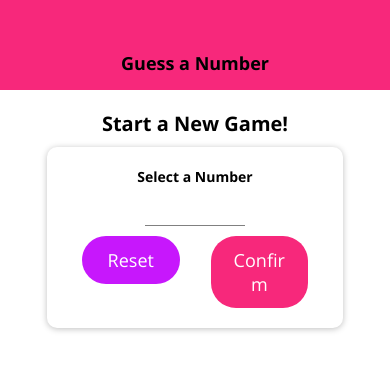
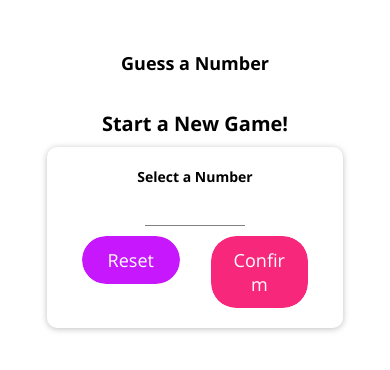
Before and after one commit to script8888/guess-the-number-reactNative, a React Native app: screen / in a window 390 px wide. Shown: the top 370 px of the page. Built offline with nearby package versions, Linux system fonts and the light colour scheme.

Commit message:
learn about Platform API

```diff
--- a/components/Header.js
+++ b/components/Header.js
@@ -1,5 +1,5 @@
 import React from "react";
-import { View, StyleSheet, Text } from "react-native";
+import { View, StyleSheet, Text, Platform } from "react-native";
 import Colors from "../constants/colors";
 
 function Header(props) {
@@ -15,7 +15,7 @@ const styles = StyleSheet.create({
     width: "100%",
     height: 90,
     paddingTop: 36,
-    backgroundColor: Colors.primary,
+    backgroundColor: Platform.OS === "android" ? Colors.primary : "#fff",
     alignItems: "center",
     justifyContent: "center",
   },
--- a/components/MainButton.js
+++ b/components/MainButton.js
@@ -1,21 +1,38 @@
 import React from "react";
-import { View, Text, StyleSheet, TouchableOpacity } from "react-native";
+import {
+  View,
+  Text,
+  StyleSheet,
+  TouchableOpacity,
+  TouchableNativeFeedback,
+  Platform,
+} from "react-native";
 
 function MainButton(props) {
+  let TouchableComp = TouchableOpacity;
+  if (Platform.OS === "android" && Platform.Version >= 21) {
+    TouchableComp = TouchableNativeFeedback;
+  }
   return (
-    <TouchableOpacity onPress={props.onPress}>
-      <View style={{ ...styles.button, backgroundColor: props.color }}>
-        <Text style={styles.btnText}>{props.children}</Text>
-      </View>
-    </TouchableOpacity>
+    <View style={styles.buttonContainer}>
+      <TouchableComp activeOpacity={0.6} onPress={props.onPress}>
+        <View style={{ ...styles.button, backgroundColor: props.color }}>
+          <Text style={styles.btnText}>{props.children}</Text>
+        </View>
+      </TouchableComp>
+    </View>
   );
 }
 
 const styles = StyleSheet.create({
+  buttonContainer: {
+    borderRadius: 25,
+    overflow: "hidden",
+  },
   button: {
     paddingVertical: 12,
     paddingHorizontal: 15,
-    borderRadius: 25
+    borderRadius: 25,
   },
   btnText: {
     color: "#fff",
```
